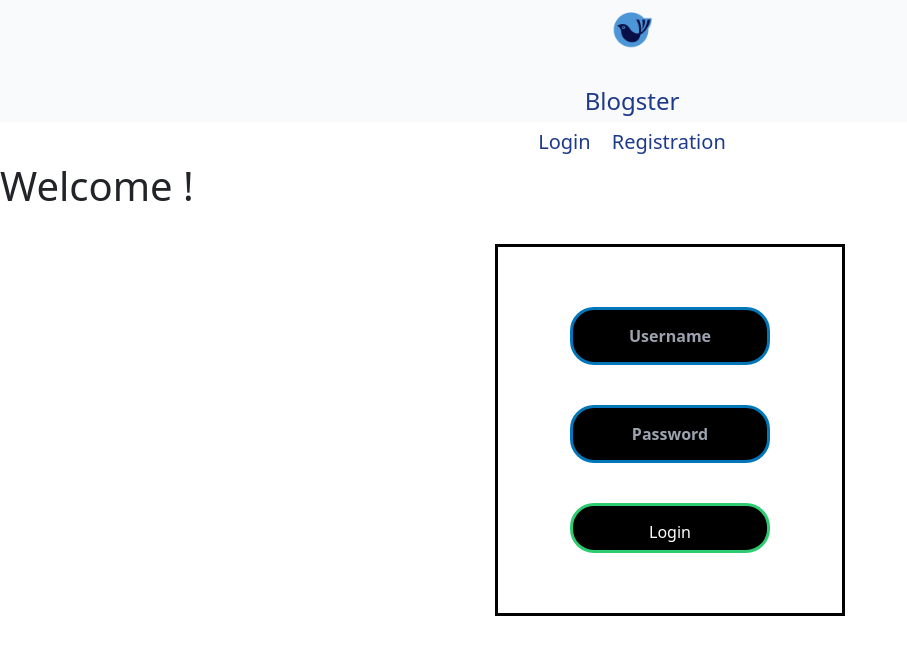
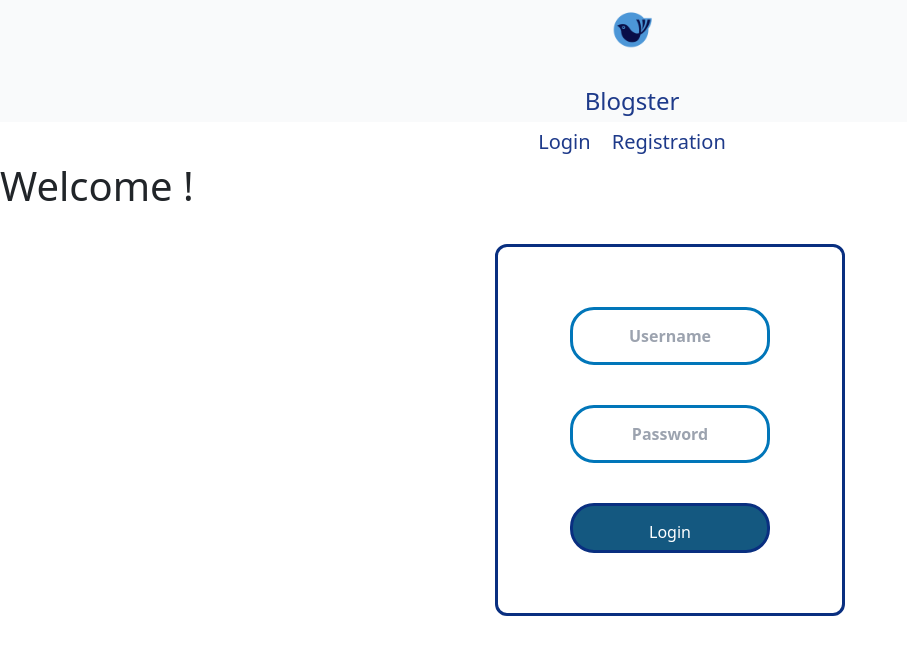
Before and after one commit to Woz-U-Group-Projects/team-javascript, a React (Create React App) app in the folder Client-Side/: page /login in a window 1280 px wide. Shown: the top 654 px of the page, without its empty margins (0-907 px from the left). Built offline with nearby package versions, Linux system fonts and the light colour scheme; no server answers.

Commit message:
color schemes updated for sign up page

```diff
--- a/Client-Side/src/App.css
+++ b/Client-Side/src/App.css
@@ -12,7 +12,8 @@
 }
 
 .box {
-  border: solid rgb(0, 0, 0);
+  border: solid rgb(9, 47, 128);
+  border-radius: 12px;
   width: 350px;
   padding: 40px;
   position: absolute;
@@ -26,7 +27,7 @@
 
 .username1, .password1 {
   border: 0;
-  background: #000000;
+  background: #ffffff;
   display: block;
   margin: 20px auto;
   text-align: center;
@@ -36,7 +37,7 @@
   outline: none;
   border-radius: 24px;
   transition: 0.25s;
-  color: white;
+  color: #000000;
   font-weight: bold;
 }
 
@@ -46,11 +47,11 @@
 }
 .submit1 {
   border: 0;
-  background: black;
+  background: rgb(20, 88, 128);
   display: block;
   margin: 20px auto;
   text-align: center;
-  border:3px solid #2ecc71;
+  border:3px solid rgb(9, 47, 128);
   padding: 14px 10px;
   outline: none;
   color:#ffffff;
```
